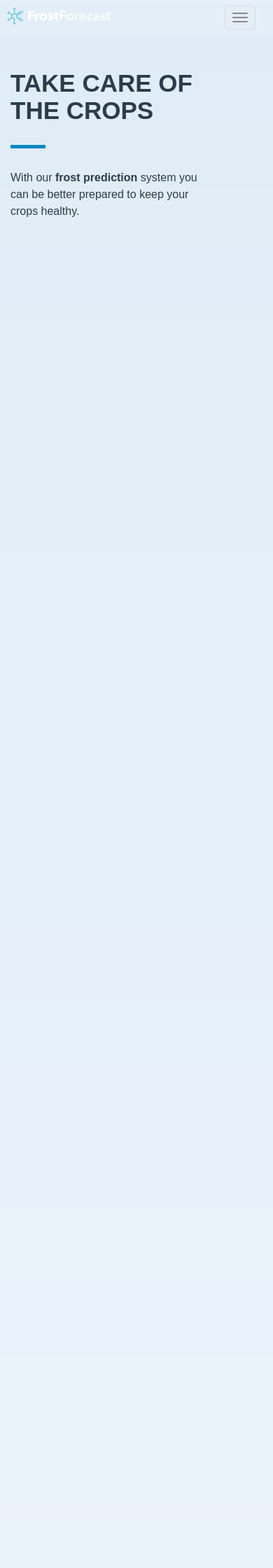
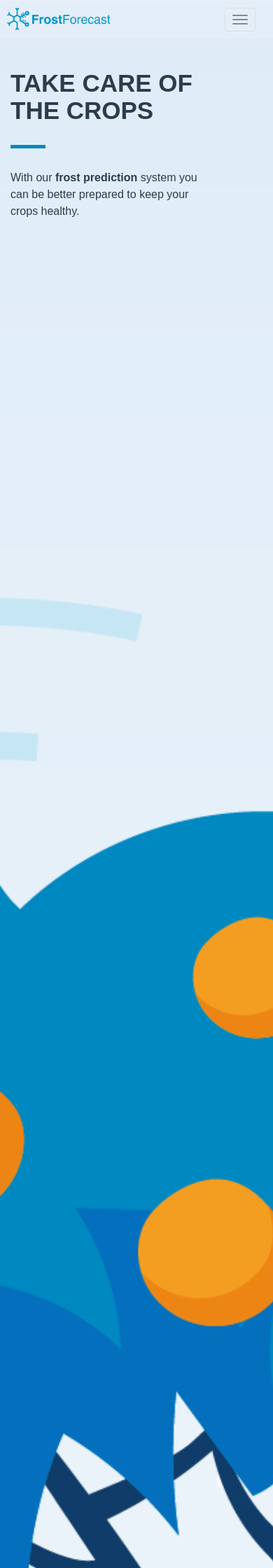
Before and after one commit to NataliaVidal/frost-landing-scan4, a Jekyll site: the page built from index.html, in a window 390 px wide. Shown: the top 2240 px of the page at 70% size. Built offline with Jekyll 4.4.1, drawn with Linux system fonts in a browser that asks for light colours.

Commit message:
Some responsive fixes

```diff
--- a/_includes/nav.html
+++ b/_includes/nav.html
@@ -2,14 +2,14 @@
     <div class="nav-content">
         <!-- Brand and toggle get grouped for better mobile display -->
         <div class="navbar-header">
-            <button type="button" class="navbar-toggle collapsed" data-toggle="collapse" data-target="#bs-example-navbar-collapse-1">
+            <button type="button" class="navbar-toggle collapsed" style="margin-top: 0;" data-toggle="collapse" data-target="#bs-example-navbar-collapse-1">
                 <span class="sr-only">Toggle navigation</span>
                 <span class="icon-bar"></span>
                 <span class="icon-bar"></span>
                 <span class="icon-bar"></span>
             </button>
             <a class="navbar-brand page-scroll" href="#page-top">
-                <img src="img/imagotipo-regular.png" width="40%" style="padding-top: 3%;"/>
+                <img src="img/imagotipo-regular.png" width="40%" style="padding-top: 0%;"/>
             </a>
         </div>
 
--- a/_sass/_base.scss
+++ b/_sass/_base.scss
@@ -157,6 +157,12 @@
     float: none ;
 }
 
+.navbar-header {
+    @media (max-width: 768px) {
+        padding-top: 3%;
+    }
+}
+
 .nav-content {
     padding-right: 10px ;
     padding-left: 10px ;
@@ -180,6 +186,9 @@
     background-image: url('../img/background.png');
     background-repeat: no-repeat;
     background-size: cover;
+    @media (max-width: 768px) {
+        background-position: 80%;
+    }
     text-align: center;
     color: white;
     .header-content {
```
Also changed, not shown: img/imagotipo-regular.png.
